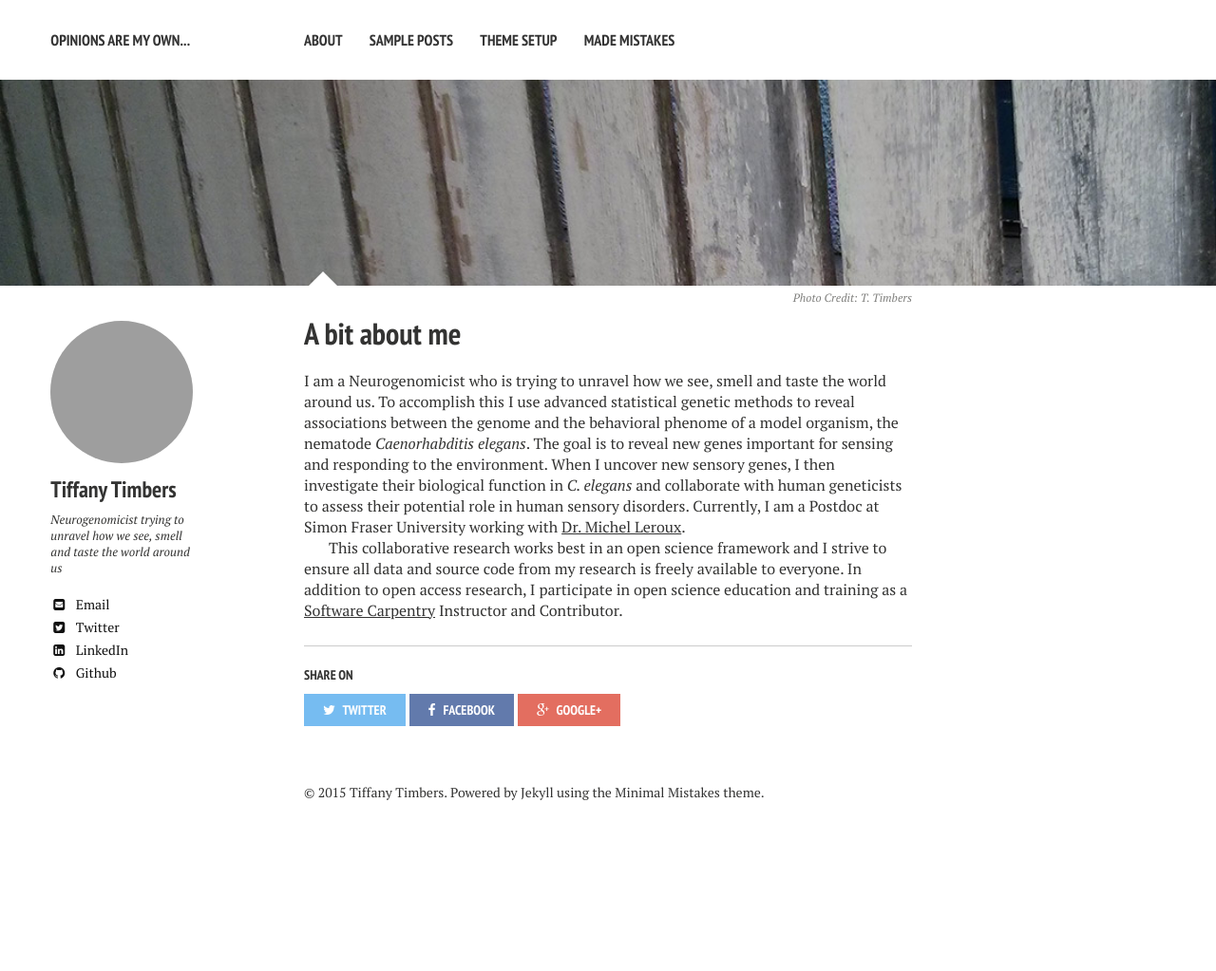
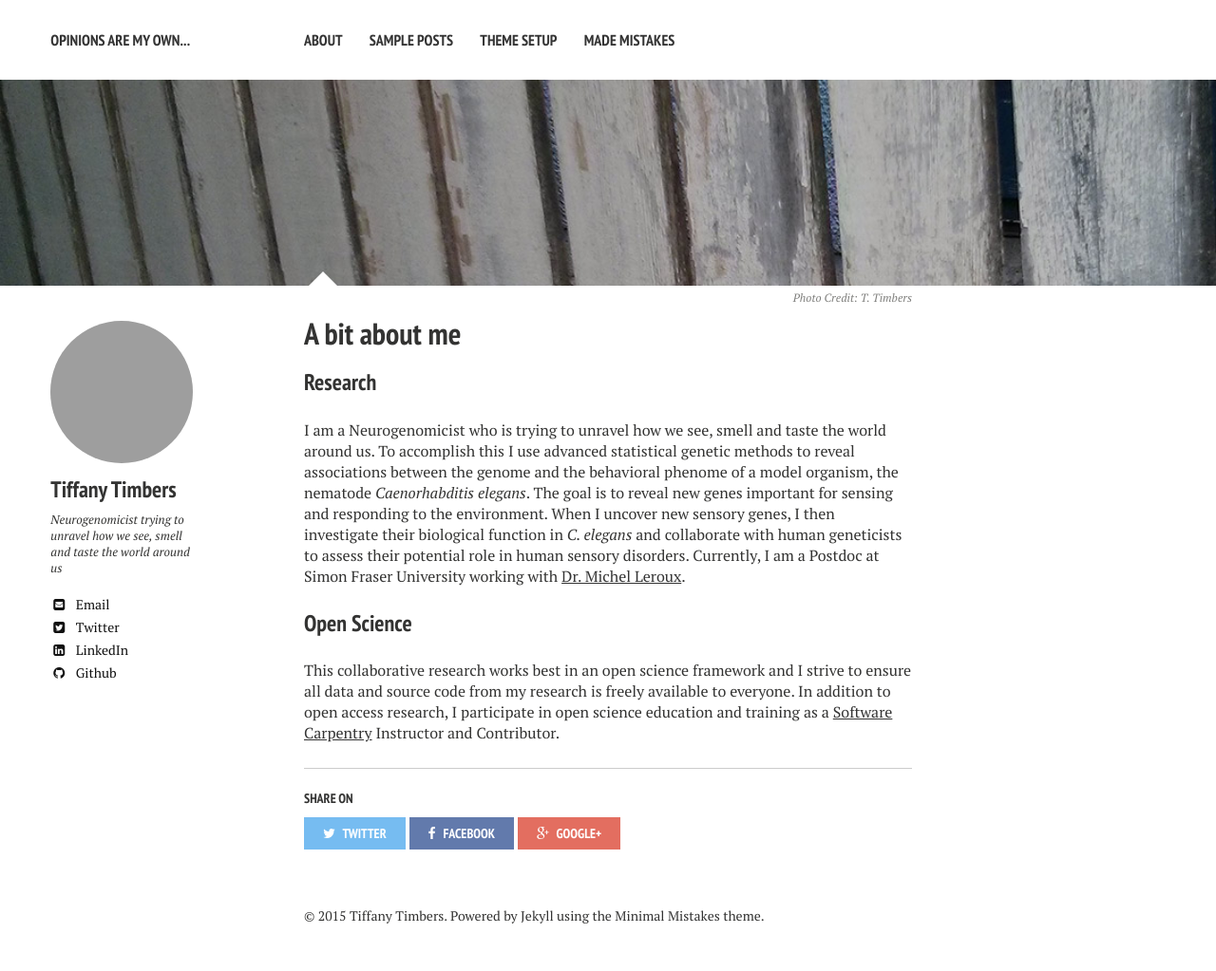
Before and after one commit to ttimbers/ttimbers.github.io, a Jekyll site: the page built from about/index.md, in a window 1280 px wide. Shown: the whole page at 95% size. Built offline with Jekyll 4.4.1, drawn with Linux system fonts in a browser that asks for light colours; nearby versions of some CDN libraries; before the commit the page ends 900 px from its top, so only the background shows below that; grey boxes are pictures that could not be loaded.

Commit message:
Added about me

```diff
--- a/about/index.md
+++ b/about/index.md
@@ -9,11 +9,11 @@ image:
   credit: T. Timbers
   creditlink: http://ttimbers.github.io
 ---
-
+### Research
 I am a Neurogenomicist who is trying to unravel how we see, smell and taste the world around us. To accomplish this I use advanced statistical genetic methods to reveal associations between the genome and the behavioral phenome of a model organism, the nematode *Caenorhabditis elegans*.
 The goal is to reveal new genes important for sensing and responding to the environment. When I uncover new sensory genes, I then investigate their biological function in *C. elegans* and collaborate with human geneticists to assess their potential role in human sensory disorders.
 Currently, I am a Postdoc at Simon Fraser University working with [Dr. Michel Leroux](http://www.sfu.ca/~leroux/).
 
 
-
+### Open Science
 This collaborative research works best in an open science framework and I strive to ensure all data and source code from my research is freely available to everyone. In addition to open access research, I participate in open science education and training as a [Software Carpentry](http://software-carpentry.org/) Instructor and Contributor.
```
